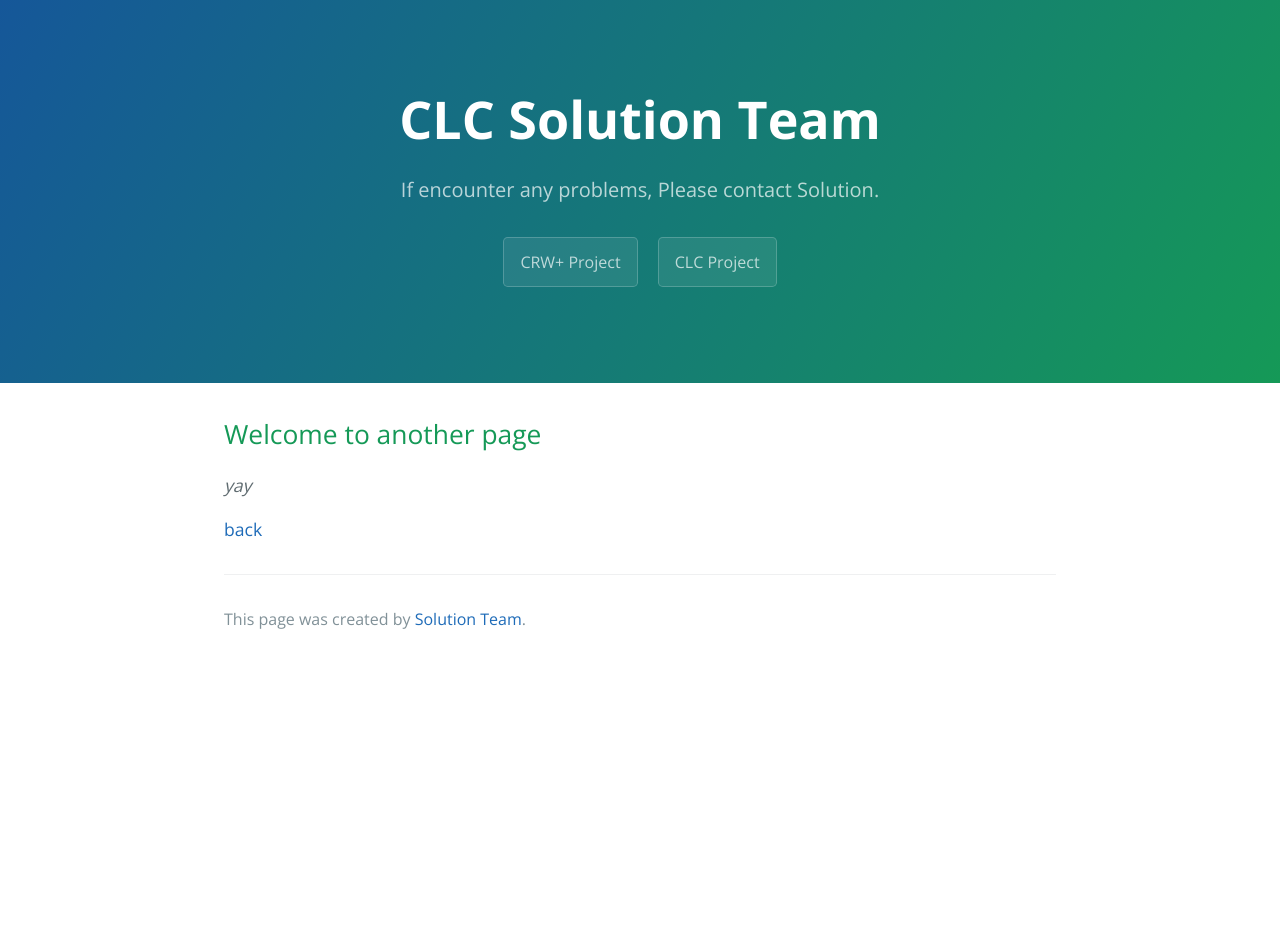
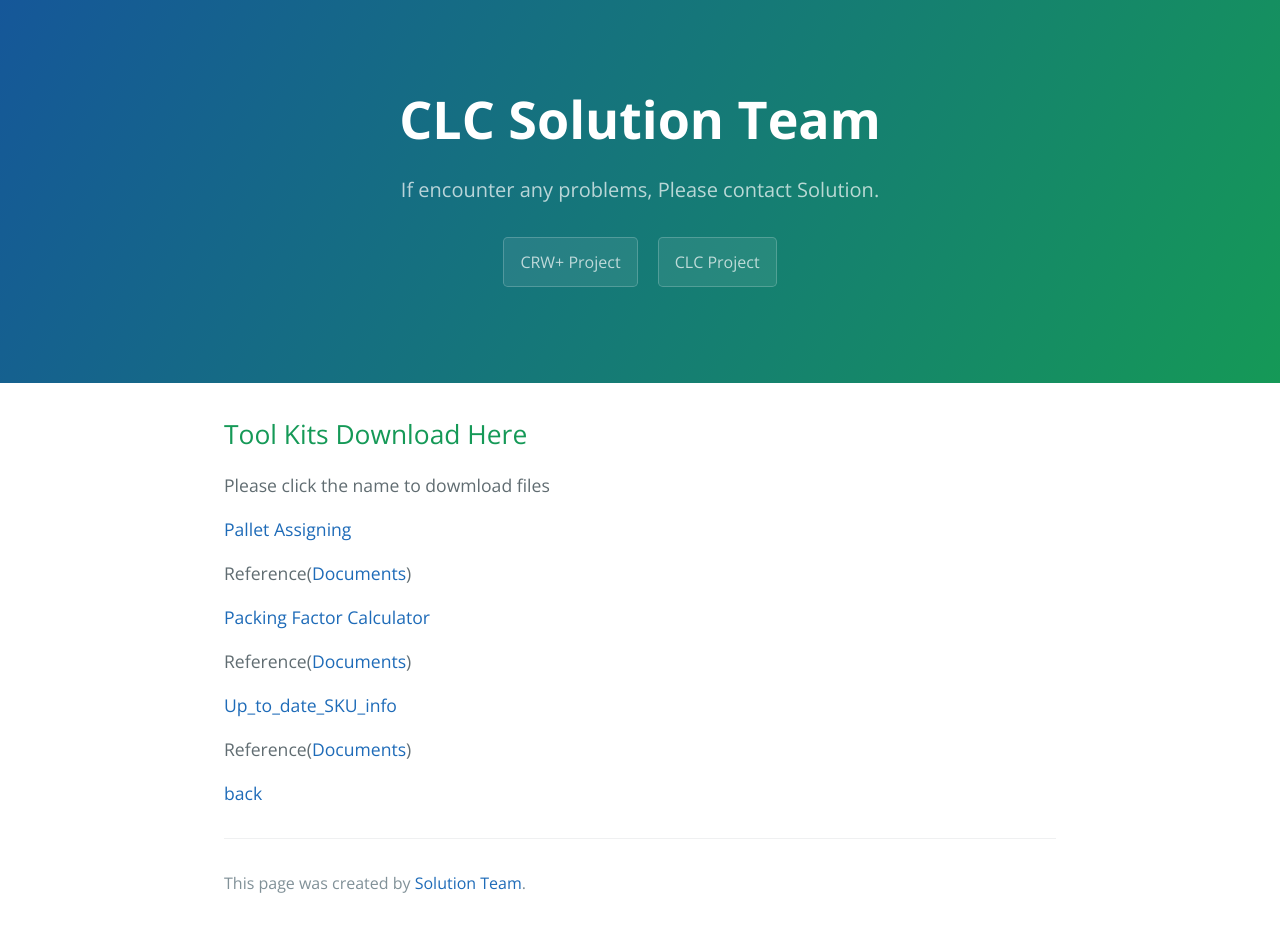
Before and after one commit to Lordbread/Lordbread.github.io, a Jekyll site: the page built from crw_page.md, in a window 1280 px wide. Built offline with Jekyll 4.4.1, drawn with Linux system fonts in a browser that asks for light colours; our own code applies the rules of GitHub Pages for plain Markdown files; before the commit the page ends 900 px from its top, so only the background shows below that.

Commit message:
Update crw_page.md

```diff
--- a/crw_page.md
+++ b/crw_page.md
@@ -2,8 +2,20 @@
 layout: default
 ---
 
-## Welcome to another page
+## Tool Kits Download Here
+Please click the name to dowmload files
 
-_yay_
+[Pallet Assigning]()
+
+Reference([Documents]())
+
+[Packing Factor Calculator]()
+
+Reference([Documents]())
+
+[Up_to_date_SKU_info]()
+
+Reference([Documents]())
+
 
 [back](./)
```
